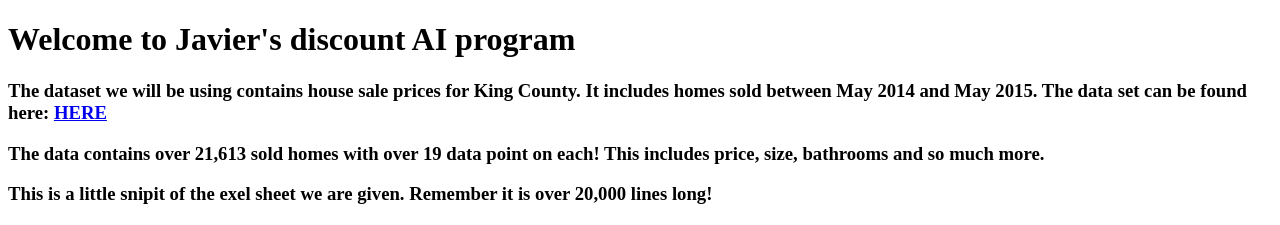
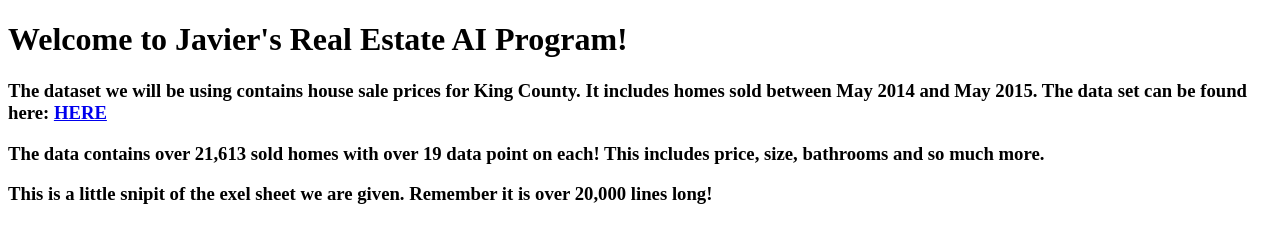
Before and after one commit to JaviRoberto/Flask_intro, a Flask app: page / in a window 1280 px wide. Shown: the top 225 px of the page. Run offline with Flask 2, Linux system fonts and the light colour scheme.

Commit message:
Add comments and new title page

```diff
--- a/main/templates/index.html
+++ b/main/templates/index.html
@@ -6,7 +6,7 @@
 </head>
 <body>
 
-<h1> Welcome to Javier's discount AI program</h1>
+<h1> Welcome to Javier's Real Estate AI Program!</h1>
 
     <h3> The dataset we will be using contains house sale prices for King County.
         It includes homes sold between May 2014 and May 2015.
```
Also changed, not shown: main/app.py (+15 -8 lines), 1 other file.
